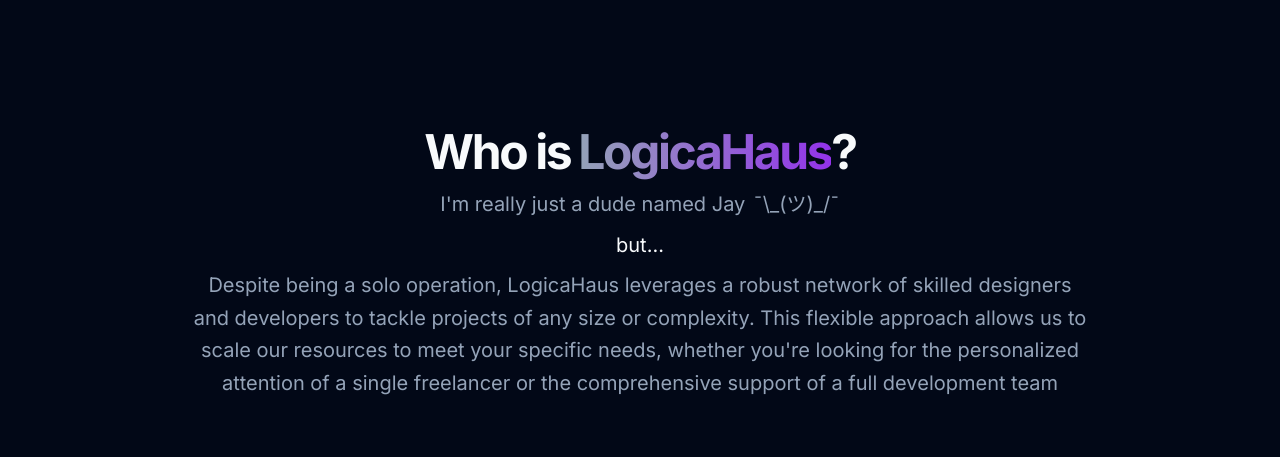
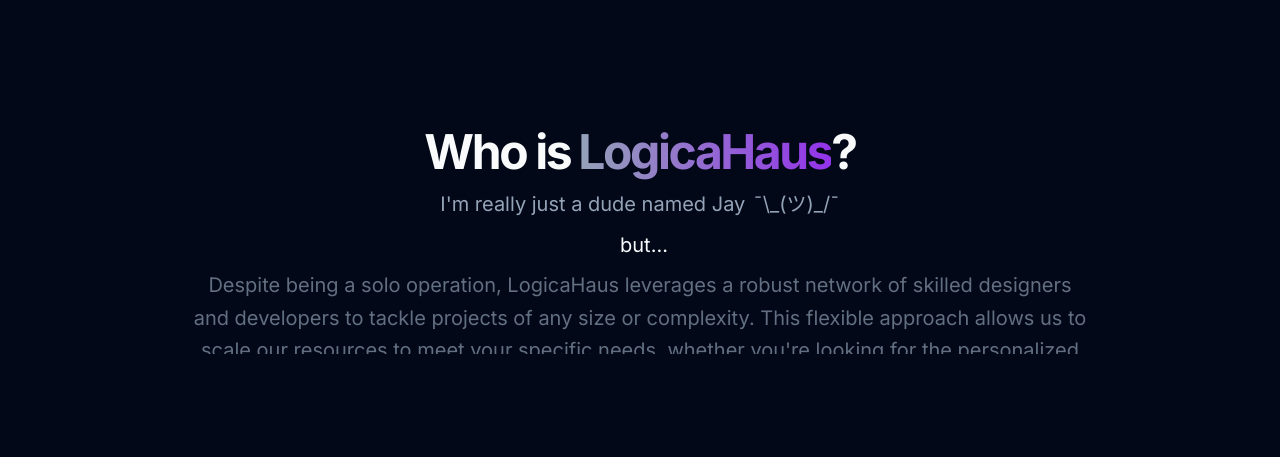
Before and after one commit to jmdoan1/logicahaus, a Next.js app: page / in a window 1280 px wide. Shown: the part 1940-2397 px from the top of the page. Built offline with nearby package versions, Linux system fonts and the light colour scheme.

Commit message:
Finalize whos animations

```diff
--- a/src/app/_components/portfoliogrid.tsx
+++ b/src/app/_components/portfoliogrid.tsx
@@ -214,7 +214,9 @@
           fill
           className="image"
         />
-        <p>{name.toUpperCase()}</p>
+        <p className="bg-gradient-to-r from-muted to-muted-foreground ">
+          {name.toUpperCase()}
+        </p>
       </AspectRatio>
     </motion.a>
   );
--- a/src/app/_components/who.tsx
+++ b/src/app/_components/who.tsx
@@ -47,89 +47,17 @@
   );
 };
 
-const DelayedDiv = ({
-  delay,
-  children,
-  yMuliplier = 1,
-  durationMuliplier = 1,
-}: {
-  delay: number;
-  children: JSX.Element | JSX.Element[];
-  yMuliplier?: number;
-  durationMuliplier?: number;
-}) => {
-  const controls = useAnimation();
-  const [ref, inView] = useInView({
-    triggerOnce: true,
-    threshold: 0.1,
-  });
+const Who = () => {
+  const durationDefault = 0.5;
+  const durationGradient = 1.5;
+  const durationNetwork = 3;
 
-  useEffect(() => {
-    if (inView) {
-      controls.start({
-        y: 0,
-        opacity: 1,
-        transition: { duration: 0.5 * durationMuliplier, delay },
-      });
-    }
-  }, [controls, inView, delay, durationMuliplier]);
-
-  return (
-    <motion.div
-      ref={ref}
-      initial={{ y: 50 * yMuliplier, opacity: 0 }}
-      animate={controls}
-      className="flex flex-col items-center text-center"
-    >
-      {children}
-    </motion.div>
-  );
-};
-
-const Who = () => {
-  const shrugControls = useAnimation();
-  const logicaControls = useAnimation();
-
-  const [shrugRef, shrugInView] = useInView({
-    triggerOnce: true,
-    threshold: 0.1,
-  });
-  const [logicaRef, logicaInView] = useInView({
-    triggerOnce: true,
-    threshold: 0.1,
-  });
-
-  useEffect(() => {
-    if (shrugInView) {
-      shrugControls.start({
-        x: 0,
-        opacity: 1,
-        transition: {
-          duration: 0.5,
-          delay: 1,
-        },
-      });
-    }
-  }, [shrugControls, shrugInView]);
-
-  useEffect(() => {
-    if (logicaInView) {
-      logicaControls.start({
-        y: 0,
-        opacity: 1,
-        transition: {
-          duration: 0.5,
-          //   delay: 1,
-        },
-      });
-    }
-  }, [logicaControls, logicaInView]);
-
-  const delayLogicaMain = 0.4;
+  const delayLogicaMain = durationDefault;
   const delayLogicaEach = 0.1;
-
-  const bounceLogicaEach = 1;
-  const durationLogicaEach = 0.1;
+  const delayDude = delayLogicaMain + 1.5;
+  const delayShrug = delayDude + durationDefault + 0.5;
+  const delayBut = delayShrug + 0.75;
+  const delayNetwork = delayBut + 1.25;
 
   return (
     <section id="features" className="w-full py-12 md:py-24 lg:py-32">
@@ -137,26 +65,30 @@
         <MotionDiv
           initial={{ y: 50, opacity: 0 }}
           final={{ y: 0, opacity: 1 }}
-          transition={{ duration: 0.5 }}
+          transition={{ duration: durationDefault }}
           className="justify-center"
         >
           <h2
             className="text-3xl font-bold tracking-tighter sm:text-5xl"
-            style={{ display: "flex", flex: "row" }}
+            style={{ display: "flex", flex: "row", whiteSpace: "wrap" }}
           >
             Who is{" "}
             <AnimatedLogicaHaus
               {...{
+                durationGradient,
                 delayLogicaEach,
                 delayLogicaMain,
-                durationLogicaEach,
-                bounceLogicaEach,
               }}
             />
             ?
           </h2>
         </MotionDiv>
-        <DelayedDiv delay={0.5}>
+        <MotionDiv
+          initial={{ y: 50, opacity: 0 }}
+          final={{ y: 0, opacity: 1 }}
+          transition={{ duration: durationDefault, delay: delayDude }}
+          className="justify-center"
+        >
           <div
             style={{
               display: "flex",
@@ -168,18 +100,18 @@
             <p className="max-w-[900px] text-muted-foreground md:text-xl/relaxed lg:text-base/relaxed xl:text-xl/relaxed">
               I&apos;m really just a dude named Jay
             </p>
-            <motion.div
-              ref={shrugRef}
+            <MotionDiv
               initial={{ x: 50, opacity: 0 }}
-              animate={shrugControls}
+              final={{ x: 0, opacity: 1 }}
+              transition={{ duration: durationDefault, delay: delayShrug }}
               className="flex flex-col items-center space-y-4 text-center ml-2"
             >
               <p className="max-w-[900px] text-muted-foreground md:text-xl/relaxed lg:text-base/relaxed xl:text-xl/relaxed">
                 ¯\_(ツ)_/¯
               </p>
-            </motion.div>
+            </MotionDiv>
           </div>
-        </DelayedDiv>
+        </MotionDiv>
         <div
           style={{
             display: "flex",
@@ -187,40 +119,70 @@
             justifyContent: "center",
           }}
         >
-          <DelayedDiv delay={1.5}>
+          <MotionDiv
+            initial={{ y: 50, opacity: 0 }}
+            final={{ y: 0, opacity: 1 }}
+            transition={{ duration: durationDefault, delay: delayBut }}
+            className="flex flex-col items-center space-y-4 text-center ml-2"
+          >
             <p className="max-w-[900px] md:text-xl/relaxed lg:text-base/relaxed xl:text-xl/relaxed">
               but
             </p>
-          </DelayedDiv>
-          <DelayedDiv delay={1.7}>
+          </MotionDiv>
+          <MotionDiv
+            initial={{ y: 100, opacity: 0 }}
+            final={{ y: 0, opacity: 1 }}
+            transition={{
+              duration: durationDefault,
+              delay: delayBut + 0.1,
+            }}
+            className="flex flex-col items-center space-y-4 text-center"
+          >
             <p className="max-w-[900px] md:text-xl/relaxed lg:text-base/relaxed xl:text-xl/relaxed">
               .
             </p>
-          </DelayedDiv>
-          <DelayedDiv delay={1.9}>
+          </MotionDiv>
+          <MotionDiv
+            initial={{ y: 100, opacity: 0 }}
+            final={{ y: 0, opacity: 1 }}
+            transition={{
+              duration: durationDefault,
+              delay: delayBut + 0.2,
+            }}
+            className="flex flex-col items-center space-y-4 text-center"
+          >
             <p className="max-w-[900px] md:text-xl/relaxed lg:text-base/relaxed xl:text-xl/relaxed">
               .
             </p>
-          </DelayedDiv>
-          <DelayedDiv delay={2.1}>
+          </MotionDiv>
+          <MotionDiv
+            initial={{ y: 100, opacity: 0 }}
+            final={{ y: 0, opacity: 1 }}
+            transition={{
+              duration: durationDefault,
+              delay: delayBut + 0.3,
+            }}
+            className="flex flex-col items-center space-y-4 text-center"
+          >
             <p className="max-w-[900px] md:text-xl/relaxed lg:text-base/relaxed xl:text-xl/relaxed">
               .
             </p>
-          </DelayedDiv>
+          </MotionDiv>
         </div>
-        <DelayedDiv delay={2.75}>
-          <p
-            className="max-w-[900px] text-muted-foreground md:text-xl/relaxed lg:text-base/relaxed xl:text-xl/relaxed"
-            style={{ display: "flex", flexDirection: "row" }}
-          >
-            Despite being a solo operation, LogicaHaus leverages a robust
-            network of skilled designers and developers to tackle projects of
-            any size or complexity. This flexible approach allows us to scale
-            our resources to meet your specific needs, whether you&apos;re
-            looking for the personalized attention of a single freelancer or the
-            comprehensive support of a full development team
-          </p>
-        </DelayedDiv>
+        {...RevealFromTop({
+          delay: delayNetwork,
+          duration: durationNetwork,
+          children: (
+            <p className="max-w-[900px] text-muted-foreground text-center md:text-xl/relaxed lg:text-base/relaxed xl:text-xl/relaxed">
+              Despite being a solo operation, LogicaHaus leverages a robust
+              network of skilled designers and developers to tackle projects of
+              any size or complexity. This flexible approach allows us to scale
+              our resources to meet your specific needs, whether you&apos;re
+              looking for the personalized attention of a single freelancer or
+              the comprehensive support of a full development team
+            </p>
+          ),
+        })}
       </div>
     </section>
   );
@@ -231,13 +193,11 @@
 const AnimatedLogicaHaus = ({
   delayLogicaMain,
   delayLogicaEach,
-  durationLogicaEach,
-  bounceLogicaEach,
+  durationGradient,
 }: {
   delayLogicaMain: number;
   delayLogicaEach: number;
-  durationLogicaEach: number;
-  bounceLogicaEach: number;
+  durationGradient: number;
 }) => {
   const txt = "LogicaHaus";
   return (
@@ -246,7 +206,7 @@
         initial={{ opacity: 0 }}
         final={{ opacity: 1 }}
         transition={{
-          duration: 1.5,
+          duration: durationGradient,
           delay: delayLogicaMain + delayLogicaEach * txt.length,
         }}
         className="gradient-text pb-1"
@@ -257,7 +217,7 @@
         initial={{ opacity: 1 }}
         final={{ opacity: 0 }}
         transition={{
-          duration: 1.5,
+          duration: durationGradient,
           delay: delayLogicaMain + delayLogicaEach * txt.length,
         }}
         className="text-muted-foreground flex flex-row absolute top-0 bottom-1 left-0 right-0"
@@ -268,9 +228,10 @@
             initial={{ y: -100, opacity: 0 }}
             final={{ y: 0, opacity: 1 }}
             transition={{
-              duration: durationLogicaEach,
+              type: "spring",
+              stiffness: 500,
+              damping: 25,
               delay: delayLogicaMain + delayLogicaEach * index,
-              bounce: bounceLogicaEach,
             }}
             className="text-muted-foreground"
           >
@@ -281,3 +242,36 @@
     </span>
   );
 };
+
+const RevealFromTop = ({
+  delay,
+  duration,
+  children,
+}: {
+  delay: number;
+  duration: number;
+  children: JSX.Element | JSX.Element[];
+}): JSX.Element[] => {
+  return [
+    <MotionDiv
+      key={0}
+      initial={{ height: 0, opacity: 0 }}
+      final={{ height: "auto", opacity: 1 }}
+      transition={{
+        duration,
+        delay,
+      }}
+      className="flex flex-col items-center space-y-4 text-center overflow-hidden"
+    >
+      {children}
+    </MotionDiv>,
+    <MotionDiv
+      key={1}
+      initial={{ opacity: 0 }}
+      final={{ height: 0 }}
+      transition={{ duration, delay }}
+    >
+      {children}
+    </MotionDiv>,
+  ];
+};
```
